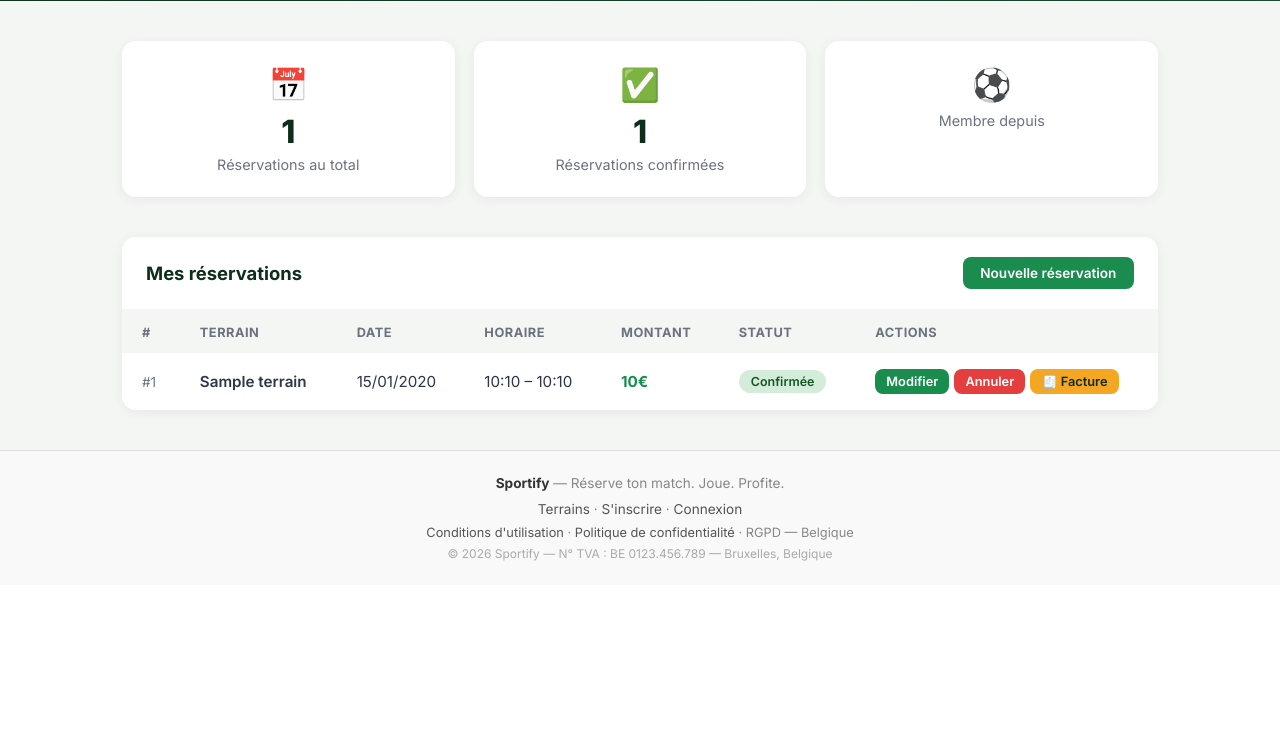
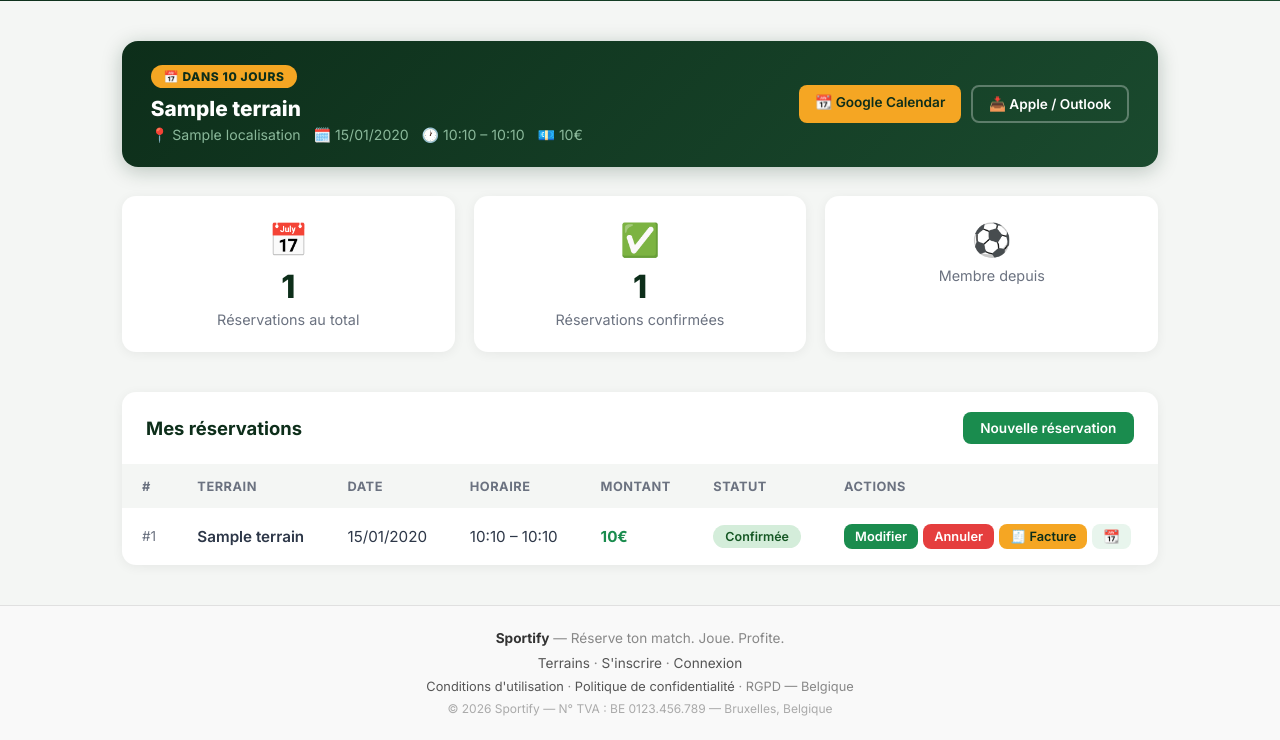
Before and after one commit to Morad-eh/sportify, a Django app: template gestion/templates/gestion/dashboard.html in a window 1280 px wide. Shown: the part 228-968 px from the top of the page. Before the commit the page ends 789 px from the top, so only its background shows below. Run offline with Django 3.2, Linux system fonts and the light colour scheme; the template is opened without the code that fills it: most values are stand-ins (such as "Sample title", 1, 10 or a date in 2020).

Commit message:
dashboard : carte prochain match + export ICS + bouton avis

```diff
--- a/gestion/templates/gestion/dashboard.html
+++ b/gestion/templates/gestion/dashboard.html
@@ -111,7 +111,41 @@
 .empty-res .icon { font-size: 3.5rem; margin-bottom: 1rem; }
 .empty-res h3 { font-size: 1.2rem; color: var(--vert-nuit); margin-bottom: 0.5rem; }
 
+.prochain-card {
+    background: linear-gradient(135deg, var(--vert-nuit), #1a4a2e);
+    border-radius: 16px;
+    padding: 1.5rem 1.8rem;
+    margin-bottom: 1.8rem;
+    display: flex;
+    align-items: center;
+    justify-content: space-between;
+    gap: 1.5rem;
+    flex-wrap: wrap;
+    box-shadow: 0 4px 20px rgba(13,46,26,0.25);
+}
+.prochain-badge {
+    background: var(--or);
+    color: var(--vert-nuit);
+    font-size: 0.75rem;
+    font-weight: 800;
+    padding: 0.25rem 0.8rem;
+    border-radius: 99px;
+    text-transform: uppercase;
+    letter-spacing: 0.05em;
+    margin-bottom: 0.5rem;
+    display: inline-block;
+}
+.prochain-titre { font-size: 1.3rem; font-weight: 800; color: white; margin-bottom: 0.3rem; }
+.prochain-detail { color: #8ab89a; font-size: 0.88rem; display: flex; flex-wrap:wrap; gap: 0.8rem; }
+.prochain-detail span { display: flex; align-items: center; gap: 0.3rem; }
+.prochain-actions { display: flex; gap: 0.6rem; flex-wrap: wrap; flex-shrink: 0; }
+
 @media (max-width: 700px) {
+    .prochain-card { flex-direction: column; align-items: flex-start; }
+    .prochain-actions { width: 100%; }
+    .stats-row { grid-template-columns: 1fr 1fr; }
+    .dashboard-header-inner { flex-direction: column; gap: 1rem; align-items: flex-start; }
+    .reservations-table { display: block; overflow-x: auto; }
     .stats-row { grid-template-columns: 1fr 1fr; }
     .dashboard-header-inner { flex-direction: column; gap: 1rem; align-items: flex-start; }
     .reservations-table { display: block; overflow-x: auto; }
@@ -130,6 +164,39 @@
 </div>
 
 <div class="dashboard-body">
+
+    {% if prochaine %}
+    <div class="prochain-card">
+        <div>
+            {% if jours_restants == 0 %}
+                <div class="prochain-badge">⚡ Aujourd'hui</div>
+            {% elif jours_restants == 1 %}
+                <div class="prochain-badge">🔜 Demain</div>
+            {% else %}
+                <div class="prochain-badge">📅 Dans {{ jours_restants }} jours</div>
+            {% endif %}
+            <div class="prochain-titre">{{ prochaine.creneau.terrain.nom }}</div>
+            <div class="prochain-detail">
+                <span>📍 {{ prochaine.creneau.terrain.localisation }}</span>
+                <span>🗓️ {{ prochaine.creneau.date|date:"d/m/Y" }}</span>
+                <span>🕐 {{ prochaine.creneau.heure_debut|time:"H:i" }} – {{ prochaine.creneau.heure_fin|time:"H:i" }}</span>
+                <span>💶 {{ prochaine.montant_total }}€</span>
+            </div>
+        </div>
+        <div class="prochain-actions">
+            {% with d=prochaine.creneau.date hd=prochaine.creneau.heure_debut hf=prochaine.creneau.heure_fin t=prochaine.creneau.terrain %}
+            <a href="https://calendar.google.com/calendar/render?action=TEMPLATE&text=Sportify+—+{{ t.nom|urlencode }}&dates={{ d|date:'Ymd' }}T{{ hd|time:'Hi' }}00/{{ d|date:'Ymd' }}T{{ hf|time:'Hi' }}00&location={{ t.localisation|urlencode }}+Bruxelles&details=Réservation+Sportify+%23{{ prochaine.id }}"
+               target="_blank" class="btn btn-gold" style="font-size:0.85rem; padding:0.55rem 1rem;">
+                📆 Google Calendar
+            </a>
+            {% endwith %}
+            <a href="{% url 'telecharger_ics' prochaine.id %}" class="btn btn-secondary" style="font-size:0.85rem; padding:0.55rem 1rem; border-color:rgba(255,255,255,0.3); color:white;">
+                📥 Apple / Outlook
+            </a>
+        </div>
+    </div>
+    {% endif %}
+
     <div class="stats-row">
         <div class="stat-card">
             <div class="stat-icon">📅</div>
@@ -195,6 +262,16 @@
                             {% if res.statut == 'confirmee' %}
                                 <a href="{% url 'telecharger_facture' res.id %}" class="btn" style="padding:0.3rem 0.7rem; font-size:0.8rem; background:#f5a623; color:#0d2e1a;" title="Télécharger la facture PDF">🧾 {% trans "Facture" %}</a>
                             {% endif %}
+                            {% if res.statut == 'confirmee' and res.creneau.date >= today %}
+                                <a href="{% url 'telecharger_ics' res.id %}" class="btn" style="padding:0.3rem 0.7rem; font-size:0.8rem; background:#e8f5ed; color:#1a5c35;" title="Ajouter au calendrier">📆</a>
+                            {% endif %}
+                            {% if res.statut == 'confirmee' and res.creneau.date < today %}
+                                {% if res.creneau.terrain.id in terrains_notes %}
+                                    <a href="{% url 'donner_avis' res.creneau.terrain.id %}" class="btn" style="padding:0.3rem 0.7rem; font-size:0.8rem; background:#fff8e1; color:#7a5c00; border:1.5px solid #ffd54f;" title="Modifier mon avis">✏️ Mon avis</a>
+                                {% else %}
+                                    <a href="{% url 'donner_avis' res.creneau.terrain.id %}" class="btn" style="padding:0.3rem 0.7rem; font-size:0.8rem; background:#fff8e1; color:#7a5c00; border:1.5px solid #ffd54f;" title="Donner mon avis">⭐ Avis</a>
+                                {% endif %}
+                            {% endif %}
                             {% if res.statut != 'confirmee' and res.creneau.date < today %}
                                 <span style="color:var(--gris); font-size:0.85rem;">—</span>
                             {% endif %}
```
